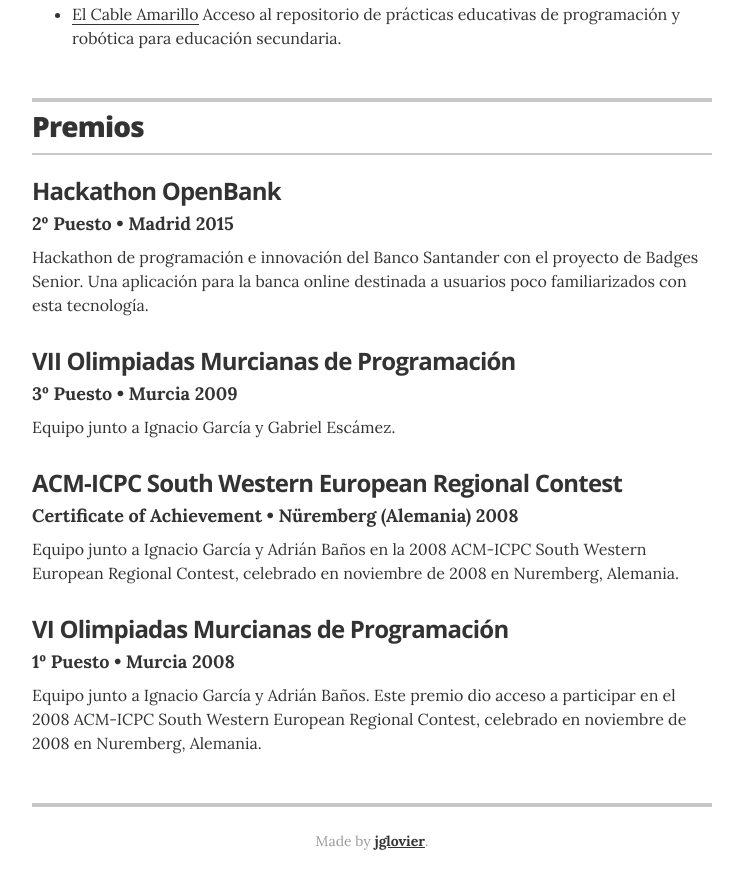
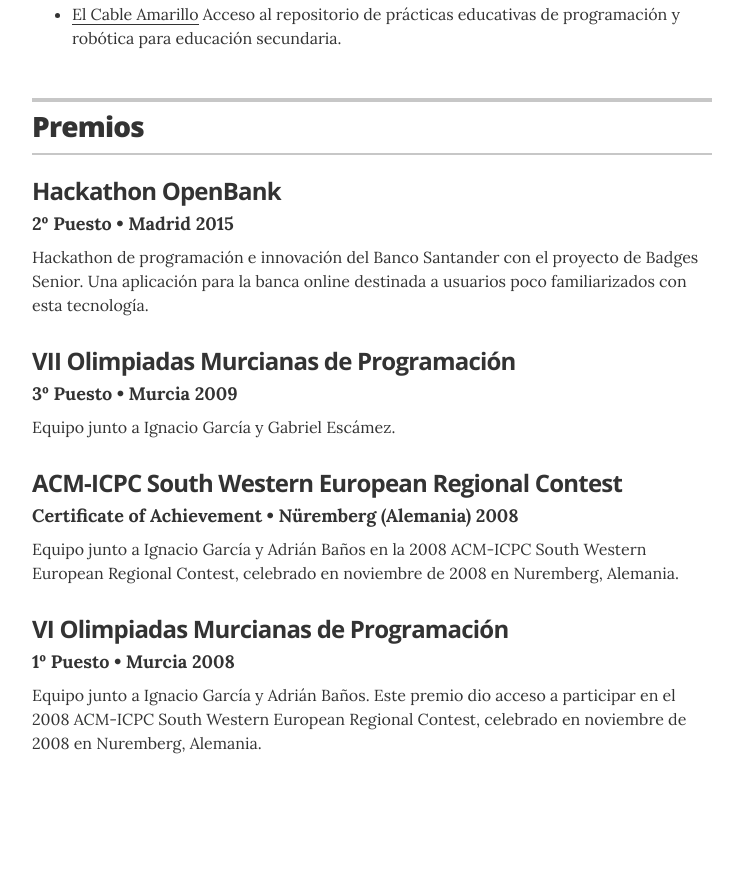
Before and after one commit to migueabellan/migueabellan.github.io, a Jekyll site: the page built from index.html, in a window 1280 px wide and 900 px high, scrolled down 2262 px. Shown: the top 889 px of the window, without its empty margins (268-1011 px from the left). Built offline with Jekyll 4.4.1, drawn with Linux system fonts in a browser that asks for light colours; nearby versions of some CDN libraries; after the commit the page ends 3065 px from its top, so only the background shows below that.

Commit message:
rEmove footer

```diff
--- a/_layouts/default.html
+++ b/_layouts/default.html
@@ -16,9 +16,7 @@
 
   <link rel="stylesheet" href="css/main.css">
 </head>
-
 <body>
-
   <div class="wrapper">
 
     {% include header.html %}
@@ -31,11 +29,6 @@
 
     {% include awards.html %}
 
-    <footer class="page-footer">
-      <p class="footer-line">Made by <a href="https://github.com/jglovier/resume-template">jglovier</a>.
-    </footer>
-
   </div>
-
 </body>
 </html>
```
